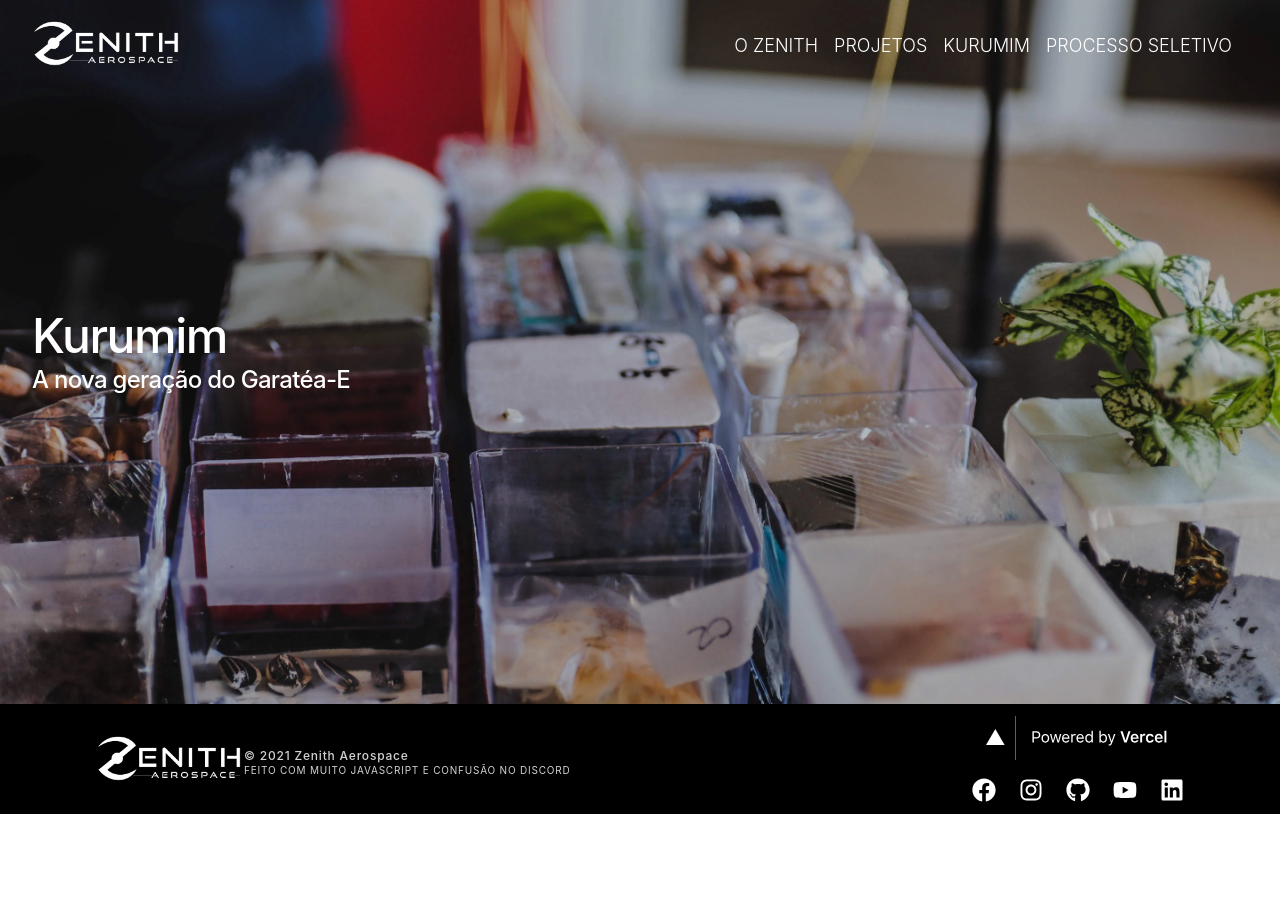
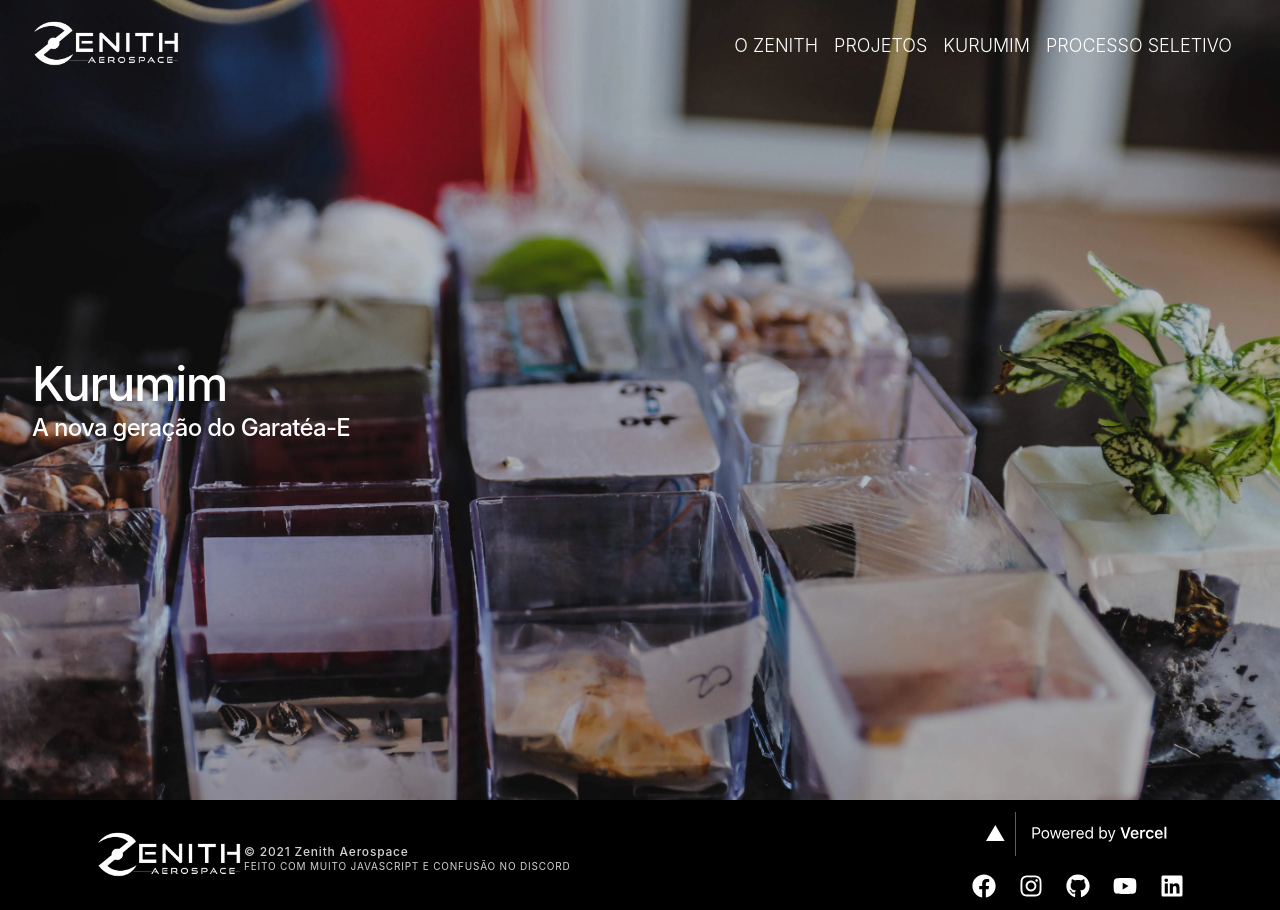
Before and after one commit to zenitheesc/zenith-website, a Next.js app: page /kurumim in a window 1280 px wide. Before the commit the page ends 814 px from the top, so only its background shows below. Built offline with nearby package versions, Linux system fonts and the light colour scheme.

Commit message:
fix: fixing styling in all pages

```diff
--- a/styles/HeroSection.module.css
+++ b/styles/HeroSection.module.css
@@ -1,5 +1,5 @@
 .heroContainer {
-    height: 88vh;
+    height: 100vh;
     width: auto;
     object-fit: contain;
     padding-left: 1.5em;
--- a/styles/HomepageHeroSection.module.css
+++ b/styles/HomepageHeroSection.module.css
@@ -27,7 +27,6 @@
     font-size: 4.6vw;
     width: 85%;
     font-weight: 250;
-    margin-top: -0.2%;
     margin-bottom: 8px;
     text-align: center;
 }
```
